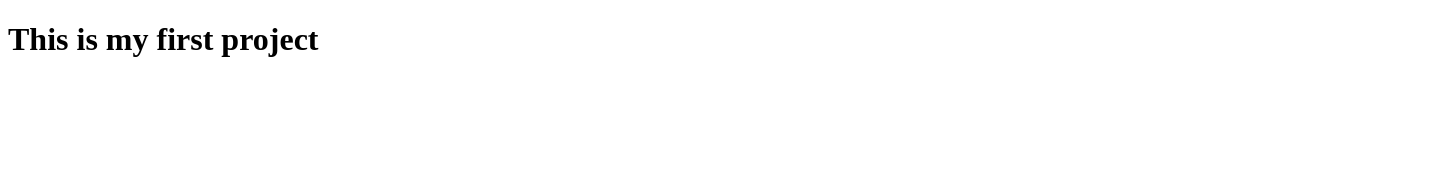
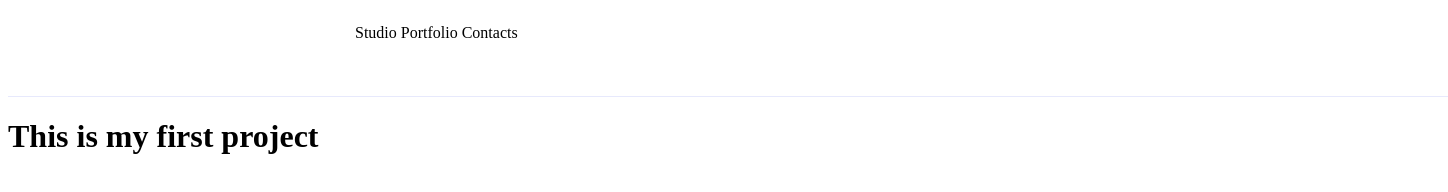
Before and after one commit to VadymKukh/my-first-project, a plain HTML site: page index.html in a window 1280 px wide. Shown: the whole page, 1448 px wide, since content can reach past the window. Drawn offline with Linux system fonts and the light colour scheme.

Commit message:
add style file

```diff
--- /dev/null
+++ b/css/style.css
@@ -0,0 +1,18 @@
+.upper-log {
+  border-bottom: 1px solid #e7e9fc;
+  width: 1440px;
+  height: 72px;
+}
+.box-log-left {
+  display: flex;
+  align-items: flex-start;
+  justify-content: flex-start;
+  flex-direction: row;
+  gap: 40px;
+  width: 261px;
+  height: 24px;
+  box-sizing: border-box;
+  margin-top: 24px;
+  margin-bottom: 24px;
+  margin-left: 347px;
+}
--- a/index.html
+++ b/index.html
@@ -4,8 +4,12 @@
     <meta charset="UTF-8" />
     <meta name="viewport" content="width=device-width, initial-scale=1.0" />
     <title>Document</title>
+    <link rel="stylesheet" href="css/style.css" />
   </head>
   <body>
+    <section class="upper-log">
+      <div class="box-log-left">Studio Portfolio Contacts</div>
+    </section>
     <h1>This is my first project</h1>
   </body>
 </html>
```
